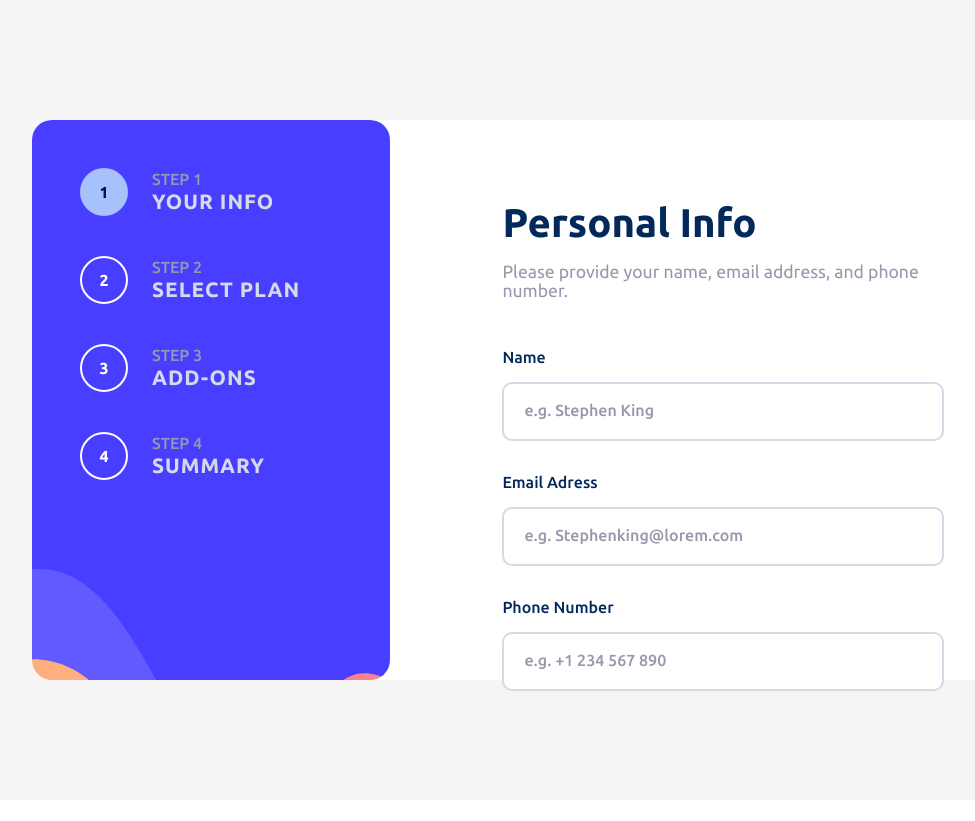
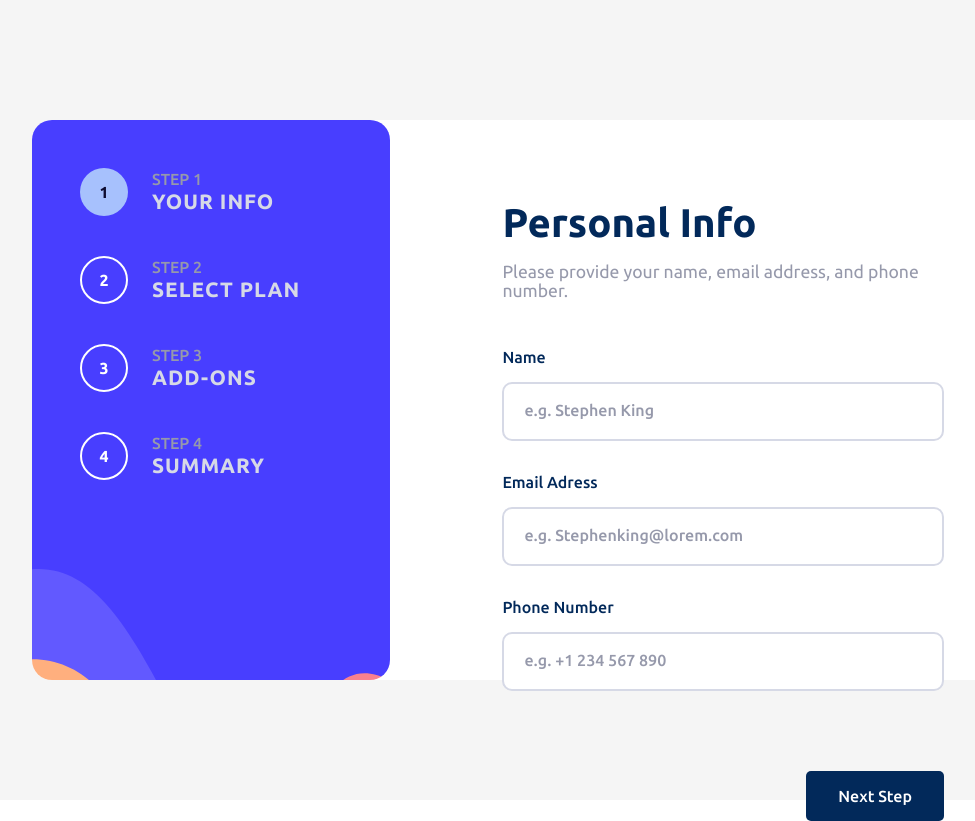
Before and after one commit to kaya70875/multi-step-form-react, a React (Vite) app in the folder multi-step-form/: page / in a window 1280 px wide. Shown: the whole page, without its empty margins (96-1071 px from the left). Before the commit the page ends 800 px from the top, so only its background shows below. Built offline with nearby package versions, Linux system fonts and the light colour scheme.

Commit message:
create and style primary-button

```diff
--- a/multi-step-form/src/components/FormInfoSection.tsx
+++ b/multi-step-form/src/components/FormInfoSection.tsx
@@ -1,4 +1,5 @@
 import './_FormInfoSection.scss'
+import SubmitButton from './buttons/FormButton';
 
 interface FormInfoSectionProps {
   formHeader: string;
@@ -30,6 +31,7 @@ export default function FormInfoSection({formHeader , formInfo} : FormInfoSectio
             <input type="text" name='phone' placeholder='e.g. +1 234 567 890' />
           </div>
 
+          <SubmitButton />
         </form>
       </section>
     </div>
--- /dev/null
+++ b/multi-step-form/src/components/buttons/FormButton.tsx
@@ -0,0 +1,9 @@
+import './_FormButton.scss'
+
+export default function SubmitButton() {
+  return (
+    <div className='button-wrapper'>
+      <button className='primary-btn'>Next Step</button>
+    </div>
+  )
+}
--- /dev/null
+++ b/multi-step-form/src/components/buttons/_FormButton.scss
@@ -0,0 +1,7 @@
+.button-wrapper {
+    display: flex;
+    width: 100%;
+    align-items: end;
+    justify-content: end;
+    margin-top: 3em;
+}
--- a/multi-step-form/src/index.css
+++ b/multi-step-form/src/index.css
@@ -17,3 +17,15 @@
   --alabaster: hsl(231, 100%, 99%);
   --white: hsl(0, 0%, 100%);
 }
+
+.primary-btn {
+  background-color: var(--marine-blue);
+  color: var(--white);
+  font-weight: 500;
+  border: none;
+  padding: 1rem 2rem;
+  border-radius: 5px;
+  cursor: pointer;
+  font-size: 16px;
+  transition: background-color 0.3s ease;
+}
```
